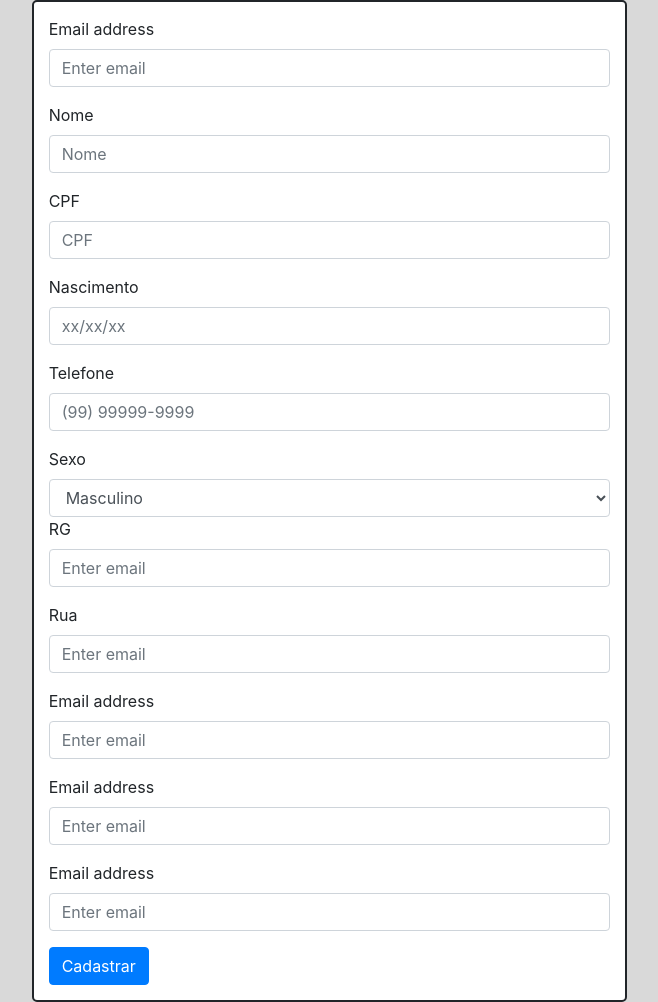
After one commit to LairesPereira/Buscador, a PHP site: page /cadastro.html in a window 1280 px wide. The commit adds this page. Shown: the whole page, without its empty margins (415-1073 px from the left). Run offline with PHP 8.4, Linux system fonts and the light colour scheme; some libraries are stand-ins or nearby versions.

Commit message:
pagina de cadastro

```diff
--- a/Teste de tony dessa bosta.txt
+++ /dev/null
@@ -1 +0,0 @@
-OIIIII MANOOLOO!
--- /dev/null
+++ b/cadastro.html
@@ -0,0 +1,80 @@
+<!DOCTYPE html>
+<html>
+
+<head>
+    <meta charset="utf-8" />
+    <meta http-equiv="X-UA-Compatible" content="IE=edge">
+    <title>Cadastro</title>
+    <link rel="stylesheet" href="https://maxcdn.bootstrapcdn.com/bootstrap/4.0.0/css/bootstrap.min.css" integrity="sha384-Gn5384xqQ1aoWXA+058RXPxPg6fy4IWvTNh0E263XmFcJlSAwiGgFAW/dAiS6JXm"
+        crossorigin="anonymous">
+
+    <link rel="stylesheet" href="css/style.css">
+    <link rel="stylesheet" href="css/cadastro.css">
+    <script type="text/javascrpit" src="js/main.js"></script>
+    <script src="https://code.jquery.com/jquery-3.2.1.slim.min.js" integrity="sha384-KJ3o2DKtIkvYIK3UENzmM7KCkRr/rE9/Qpg6aAZGJwFDMVNA/GpGFF93hXpG5KkN"
+        crossorigin="anonymous"></script>
+    <script src="https://cdnjs.cloudflare.com/ajax/libs/popper.js/1.12.9/umd/popper.min.js" integrity="sha384-ApNbgh9B+Y1QKtv3Rn7W3mgPxhU9K/ScQsAP7hUibX39j7fakFPskvXusvfa0b4Q"
+        crossorigin="anonymous"></script>
+    <script src="https://maxcdn.bootstrapcdn.com/bootstrap/4.0.0/js/bootstrap.min.js" integrity="sha384-JZR6Spejh4U02d8jOt6vLEHfe/JQGiRRSQQxSfFWpi1MquVdAyjUar5+76PVCmYl"
+        crossorigin="anonymous"></script>
+
+</head>
+
+<body>
+    <div class="container-fluid">
+        <div class="col-md-6 offset-md-4">
+            <form>
+                <div class="form-group">
+                    <label >Email address</label>
+                    <input type="email" class="form-control"   placeholder="Enter email">
+                </div>
+                <div class="form-group">
+                    <label for="exampleInputPassword1">Nome</label>
+                    <input type="text" class="form-control" id="exampleInputPassword1" placeholder="Nome">
+                </div>
+                <div class="form-group">
+                    <label >CPF</label>
+                    <input type="number" class="form-control"   placeholder="CPF">
+                </div>
+                <div class="form-group">
+                    <label >Nascimento</label>
+                    <input type="text" class="form-control"   placeholder="xx/xx/xx">
+                </div>
+                <div class="form-group">
+                    <label >Telefone</label>
+                    <input type="number" class="form-control"   placeholder="(99) 99999-9999">
+                </div>
+                <label>Sexo</label>
+                <select class="form-control">
+                    <option>Masculino</option>
+                    <option>Feminino</option>
+                </select>
+                <div class="form-group">
+                    <label >RG</label>
+                    <input type="text" class="form-control"   placeholder="Enter email">
+                </div>
+                <div class="form-group">
+                    <label >Rua</label>
+                    <input type="text" class="form-control"   placeholder="Enter email">
+                </div>
+                <div class="form-group">
+                    <label >Email address</label>
+                    <input type="email" class="form-control"   placeholder="Enter email">
+                </div>
+                <div class="form-group">
+                    <label >Email address</label>
+                    <input type="email" class="form-control"   placeholder="Enter email">
+                </div>
+                <div class="form-group">
+                        <label >Email address</label>
+                        <input type="email" class="form-control"   placeholder="Enter email">
+                    </div>
+
+
+                <button class="btn btn-primary">Cadastrar</button>
+            </form>
+        </div>
+    </div>
+</body>
+
+</html>
--- /dev/null
+++ b/css/cadastro.css
@@ -0,0 +1,10 @@
+body {
+    background-color: #d9d9d9;
+}
+
+form {
+    background-color: white;
+    border-radius: 5px;
+    padding: 15px;
+    border: solid 2px;
+}
--- a/css/style.css
+++ b/css/style.css
@@ -16,6 +16,10 @@ img-logo {
 	width: 200px;;
 }
 
+.form-check-label, .form-check-input {
+	margin-bottom: 20px;
+}
+
 .btn-color {
 	background-color: rgba(0, 0, 0, 0);
 	color: black;
--- a/css/js/main.js
+++ b/js/main.js
@@ -1,4 +1,5 @@
 $(document).ready(function(){
+    console.log('carregou')
     $('.login-btn').click(function(){
         console.log('okay okay')
     })
```
Also changed, not shown: index.html (+35 -6 lines).
